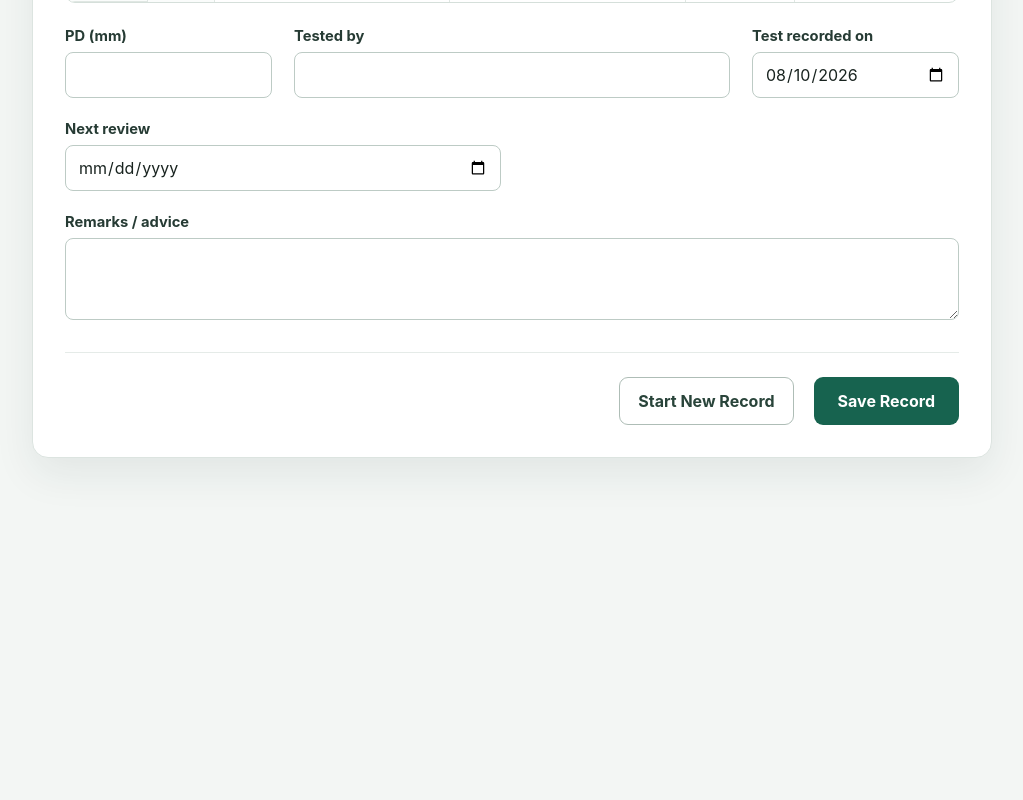
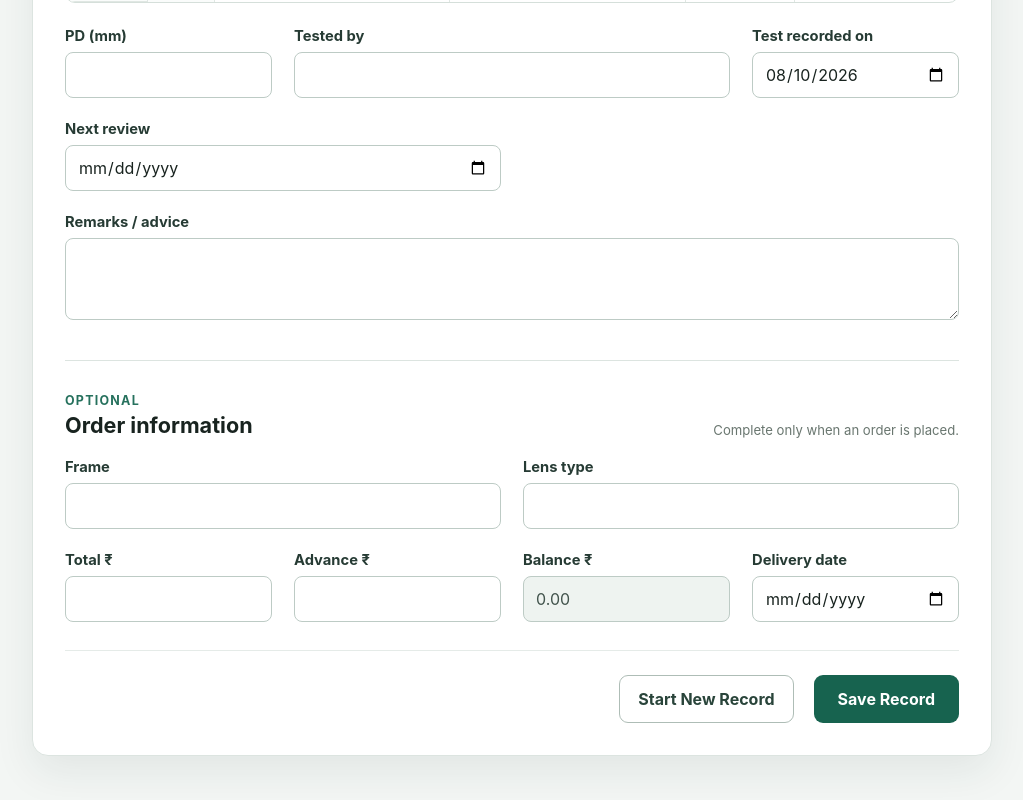
Before and after one commit to manish2193-oss/eye-centre-optics, a React (Vite) app: page / in a window 1280 px wide. Shown: the part 1336-2136 px from the top of the page, without its empty margins (128-1151 px from the left). Before the commit the page ends 1858 px from the top, so only its background shows below. Built offline with nearby package versions, Linux system fonts and the light colour scheme.

Commit message:
Add optional order details

```diff
--- a/src/App.jsx
+++ b/src/App.jsx
@@ -37,6 +37,22 @@ function createInitialPrescription() {
     nextReview: "",
     testRecordedOn: getLocalDate(),
   };
+}
+
+function createInitialOrder() {
+  return {
+    frame: "",
+    lensType: "",
+    total: "",
+    advance: "",
+    deliveryDate: "",
+  };
+}
+
+function calculateBalance(total, advance) {
+  const totalAmount = Number(total) || 0;
+  const advanceAmount = Number(advance) || 0;
+  return (totalAmount - advanceAmount).toFixed(2);
 }
 
 function formatRecordNumber(sequence) {
@@ -99,6 +115,7 @@ function App() {
   const [metadata, setMetadata] = useState(() => createRecordMetadata(getNextSequence(records)));
   const [customer, setCustomer] = useState(initialCustomer);
   const [prescription, setPrescription] = useState(createInitialPrescription);
+  const [order, setOrder] = useState(createInitialOrder);
   const [errors, setErrors] = useState({});
   const [saveMessage, setSaveMessage] = useState("");
   const [storageError, setStorageError] = useState("");
@@ -115,6 +132,7 @@ function App() {
     setMetadata(createRecordMetadata(sequence));
     setCustomer(initialCustomer);
     setPrescription(createInitialPrescription());
+    setOrder(createInitialOrder());
     setErrors({});
     setSaveMessage("");
     setStorageError("");
@@ -186,6 +204,7 @@ function App() {
           address: customer.address.trim(),
         },
         prescription,
+        order,
       };
       const existingRecordIndex = records.findIndex(
         (record) => record.recordNumber === savedRecord.recordNumber,
@@ -219,6 +238,18 @@ function App() {
 
     setPrescription((currentPrescription) => ({
       ...currentPrescription,
+      [name]: value,
+    }));
+    setSaveMessage("");
+    setStorageError("");
+    setHasUnsavedChanges(true);
+  }
+
+  function handleOrderChange(event) {
+    const { name, value } = event.target;
+
+    setOrder((currentOrder) => ({
+      ...currentOrder,
       [name]: value,
     }));
     setSaveMessage("");
@@ -296,6 +327,7 @@ function App() {
     });
     setCustomer(record.customer);
     setPrescription(record.prescription ?? createInitialPrescription());
+    setOrder(record.order ?? createInitialOrder());
     setErrors({});
     setSaveMessage("");
     setStorageError("");
@@ -620,6 +652,89 @@ function App() {
                 </div>
               </section>
 
+              <section className="order-section" aria-labelledby="order-heading">
+                <div className="subsection-heading">
+                  <div>
+                    <p className="eyebrow">Optional</p>
+                    <h2 id="order-heading">Order information</h2>
+                  </div>
+                  <p>Complete only when an order is placed.</p>
+                </div>
+
+                <div className="form-grid">
+                  <div className="field field-wide">
+                    <label htmlFor="frame">Frame</label>
+                    <input
+                      id="frame"
+                      name="frame"
+                      type="text"
+                      value={order.frame}
+                      onChange={handleOrderChange}
+                    />
+                  </div>
+
+                  <div className="field field-wide">
+                    <label htmlFor="lensType">Lens type</label>
+                    <input
+                      id="lensType"
+                      name="lensType"
+                      type="text"
+                      value={order.lensType}
+                      onChange={handleOrderChange}
+                    />
+                  </div>
+
+                  <div className="field">
+                    <label htmlFor="total">Total ₹</label>
+                    <input
+                      id="total"
+                      name="total"
+                      type="number"
+                      min="0"
+                      step="0.01"
+                      inputMode="decimal"
+                      value={order.total}
+                      onChange={handleOrderChange}
+                    />
+                  </div>
+
+                  <div className="field">
+                    <label htmlFor="advance">Advance ₹</label>
+                    <input
+                      id="advance"
+                      name="advance"
+                      type="number"
+                      min="0"
+                      step="0.01"
+                      inputMode="decimal"
+                      value={order.advance}
+                      onChange={handleOrderChange}
+                    />
+                  </div>
+
+                  <div className="field">
+                    <label htmlFor="balance">Balance ₹</label>
+                    <input
+                      id="balance"
+                      type="text"
+                      value={calculateBalance(order.total, order.advance)}
+                      readOnly
+                    />
+                  </div>
+
+                  <div className="field">
+                    <label htmlFor="deliveryDate">Delivery date</label>
+                    <input
+                      id="deliveryDate"
+                      name="deliveryDate"
+                      type="date"
+                      value={order.deliveryDate}
+                      onChange={handleOrderChange}
+                    />
+                  </div>
+                </div>
+              </section>
+
               <div className="form-actions">
                 <div className="form-status" aria-live="polite">
                   {saveMessage && (
--- a/src/index.css
+++ b/src/index.css
@@ -235,6 +235,18 @@ button {
   margin-top: 36px;
   padding-top: 32px;
   border-top: 1px solid #dce4e0;
+}
+
+.order-section {
+  margin-top: 36px;
+  padding-top: 32px;
+  border-top: 1px solid #dce4e0;
+}
+
+.field input[readonly] {
+  color: #41534c;
+  background: #eef3f0;
+  cursor: default;
 }
 
 .subsection-heading {
```
